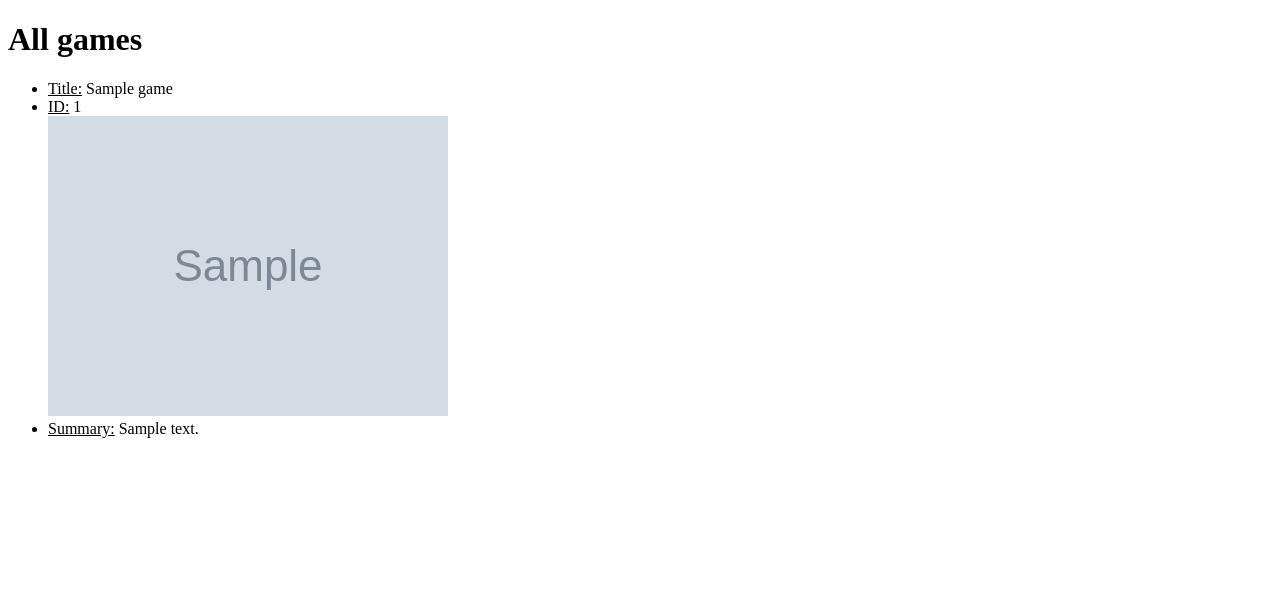
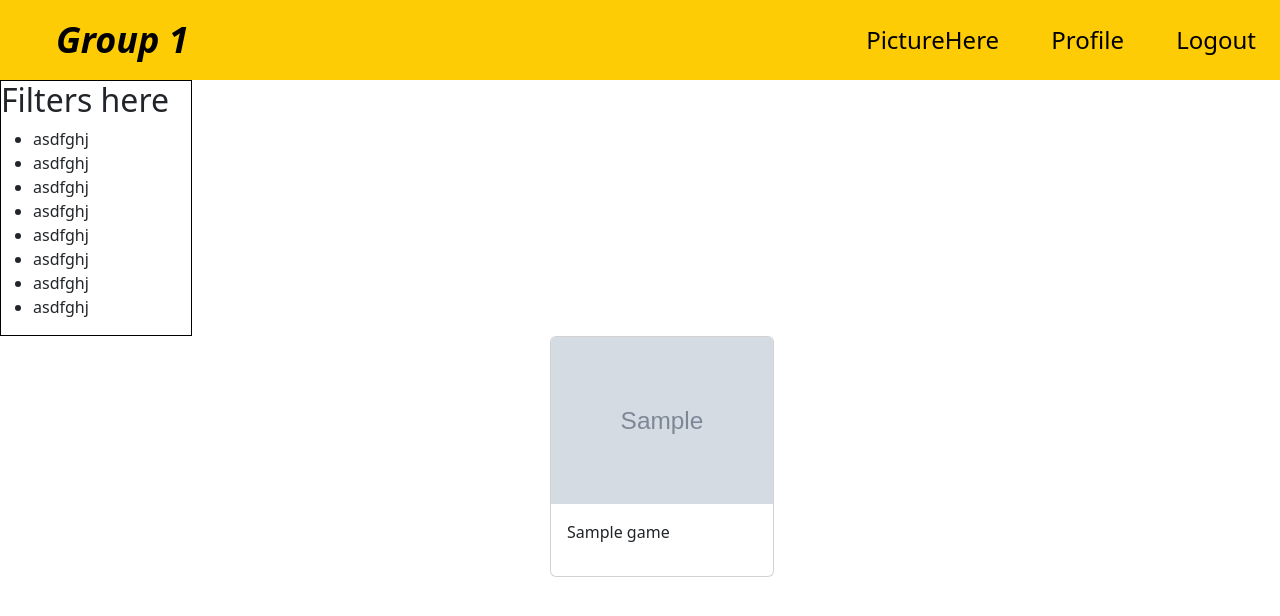
Before and after one commit to snivygohan/csci233, a Django app: page /games/library/ in a window 1280 px wide. Shown: the top 616 px of the page. Run offline with Django 4.2, Linux system fonts and the light colour scheme; tables that the repository leaves empty hold one stand-in row (values such as "Sample post"); grey boxes marked "Sample" are stand-in pictures; parts of the project's set-up code (start-up, migrations or seed data) failed here and were passed over.

Commit message:
Added Kevin's updated pages

```diff
--- a/gamesPage/templates/allGames.html
+++ b/gamesPage/templates/allGames.html
@@ -1,16 +1,132 @@
-<!doctype html>
-<html lang="en-US">
+<!-- {% load static %} -->
+<!DOCTYPE html>
+<html>
+<head>
+	<meta charset="utf-8">
+	<meta name="viewport" content="width=device-width, initial-scale=1">
+	<title>All Games</title>
+	<link href="https://cdn.jsdelivr.net/npm/bootstrap@5.2.3/dist/css/bootstrap.min.css" rel="stylesheet" integrity="sha384-rbsA2VBKQhggwzxH7pPCaAqO46MgnOM80zW1RWuH61DGLwZJEdK2Kadq2F9CUG65" crossorigin="anonymous">
+	<!-- <link rel="stylesheet" href="{% static style_all.css %}"> -->
+    <style>
+        *{
+            box-sizing: border-box;
+            /*font-family: sans-serif;*/
+        }
+        body{
+            margin: 0;
+        }
+        .nav{
+            height: 80px;
+            background: #fdcc04;
+            display: flex;
+            justify-content: space-between;
+            align-items: center;
+            padding: 0rem calc((100vw - 1300px) / 2);
+        }
+        .nav a{
+            text-decoration: none;
+            color: #000;
+            padding: 0 1.5rem;
+            font-size: 1.5em;
+        }
+        .nav a:hover{
+            color: #33ddff;
+        }
+        .logo{
+            color: #000;
+            font-size: 1.5rem;
+            font-weight: bold;
+            font-style: italic;
+            padding: 0 2rem;
+        }
+        .filter{
+            width: 15%;
+            float: left;
+            border: 1px solid black;
+        }
+    </style>
+</head>
+<body>
+	<script src="https://cdn.jsdelivr.net/npm/bootstrap@5.2.3/dist/js/bootstrap.bundle.min.js" integrity="sha384-kenU1KFdBIe4zVF0s0G1M5b4hcpxyD9F7jL+jjXkk+Q2h455rYXK/7HAuoJl+0I4" crossorigin="anonymous"></script>
 
-<head></head>
-<h1>All games</h1>
-<body>
-    {% for game in games_list %}
+    <!-- top bar -->
+    <div class="nav">
+        <div class="logo">
+            <a href="{% url 'home' %}">Group 1</a>
+        </div>
+        <div class="nav-items">
+            <a href="/">PictureHere</a>
+            <a href="/">Profile</a>
+            <a href="/">Logout</a>
+        </div>
+    </div>
+
+    <!-- filters sidebar -->
+    <div class="filter">
+        <h2>Filters here</h2>
         <ul>
-            <li><u>Title:</u> {{ game.title }}</li>
-            <li><u>ID:</u> {{ game.id }}</li>
-            <img src="{{ game.images }}">
-            <li><u>Summary:</u> {{ game.summary }}</li>
+            <li>asdfghj</li>
+            <li>asdfghj</li>
+            <li>asdfghj</li>
+            <li>asdfghj</li>
+            <li>asdfghj</li>
+            <li>asdfghj</li>
+            <li>asdfghj</li>
+            <li>asdfghj</li>
         </ul>
-        <br/>
-    {% endfor %}
+    </div>
+
+    <!-- display of games -->
+	<div class="container-sm d-flex justify-content-center me-5">
+        <div class="row">
+            {% for game in games %}
+            <div class="col-sm-2" data-bs-theme="dark">
+                <div class="card h-100" style="width: 14rem;">
+                    <img src="{{ game.images }}" class="card-img-top" onerror="this.onerror=null;this.src='https://static.thenounproject.com/png/504708-200.png';">
+                    <div class="card-body">
+                        <p class="card-text">{{ game.title }}</p>
+                        <a href="{% url 'game' game.id %}" class="stretched-link"></a>
+                    </div>
+                </div>
+            </div>
+            {% endfor %}
+        </div>
+    </div>
+
+    <!-- pagination -->
+    <nav aria-label="Page navigation example">
+        {% if games.has_other_pages %}
+        <ul class="pagination justify-content-center">
+            {% if games.has_previous %}
+                <li class="page-item"><a class="page-link" href="?page=1">&laquo First</a></li>
+                <li class="page-item"><a class="page-link" href="?page={{ games.previous_page_number }}">Previous</a></li>
+            {% endif %}
+
+            {% if games.number|add:'-2' > 1 %}
+                <li><a class="page-link" href="?page={{ games.number|add:'-2' }}">&hellip;</a></li>
+            {% endif %}
+
+            {% for i in games.paginator.page_range %}
+                {% if games.number == i %}
+                    <li class="page-item active"><span class="page-link">{{ i }}<span class="sr-only"></span></span></li>
+                {% elif i > games.number|add:'-2' and i < games.number|add:'2' %}
+                    <li class="page-item"><a class="page-link" href="?page={{ i }}">{{ i }}</a></li>
+                {% endif %}
+            {% endfor %}
+
+            {% if games.paginator.num_pages > games.number|add:'2' %}
+                <li><a class="page-link" href="?page={{ games.number|add:'2' }}">&hellip;</a></li>
+                <li><a href="?page={{ i }}">{{ i }}</a></li>
+                <li><a class="page-link" href="?page={{ games.paginator.num_pages }}">{{ games.paginator.num_pages }}</a></li>
+            {% endif %}
+
+            {% if games.has_next %}
+                <li class="page-item"><a class="page-link" href="?page={{ games.next_page_number }}">Next</a></li>
+                <li class="page-item"><a class="page-link" href="?page={{ games.paginator.num_pages }}">Last &raquo</a></li>
+            {% endif %}
+        </ul>
+        {% endif %}
+    </nav>
+
 </body>
+</html>
--- a/gamesPage/views.py
+++ b/gamesPage/views.py
@@ -2,12 +2,14 @@ from django.shortcuts import render, redirect
 from django.contrib import messages
 from django.http import HttpResponse
 from .models import Games, Collections, UserProfile
-# Create your views here.
+from django.core.paginator import Paginator
 
 
 def all_games(request):
-    games_list = Games.objects.all()[:10]
-    return render(request, 'allGames.html', {'games_list':games_list})
+    p = Paginator(Games.objects.all(), 48)
+    page = request.GET.get('page')
+    games = p.get_page(page)
+    return render(request, 'allGames.html', {'games':games})
 
 def game_page(request, id):
 
```
